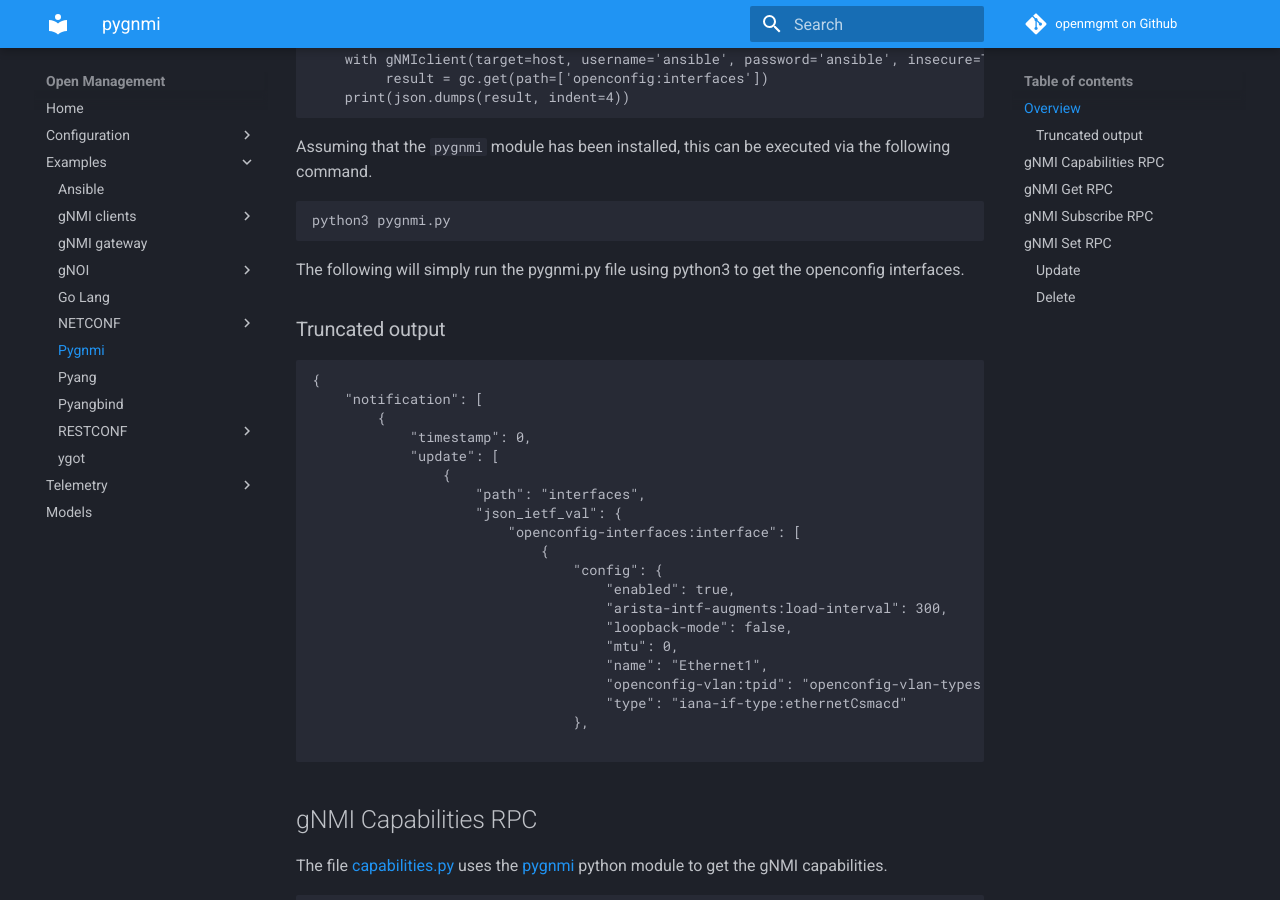
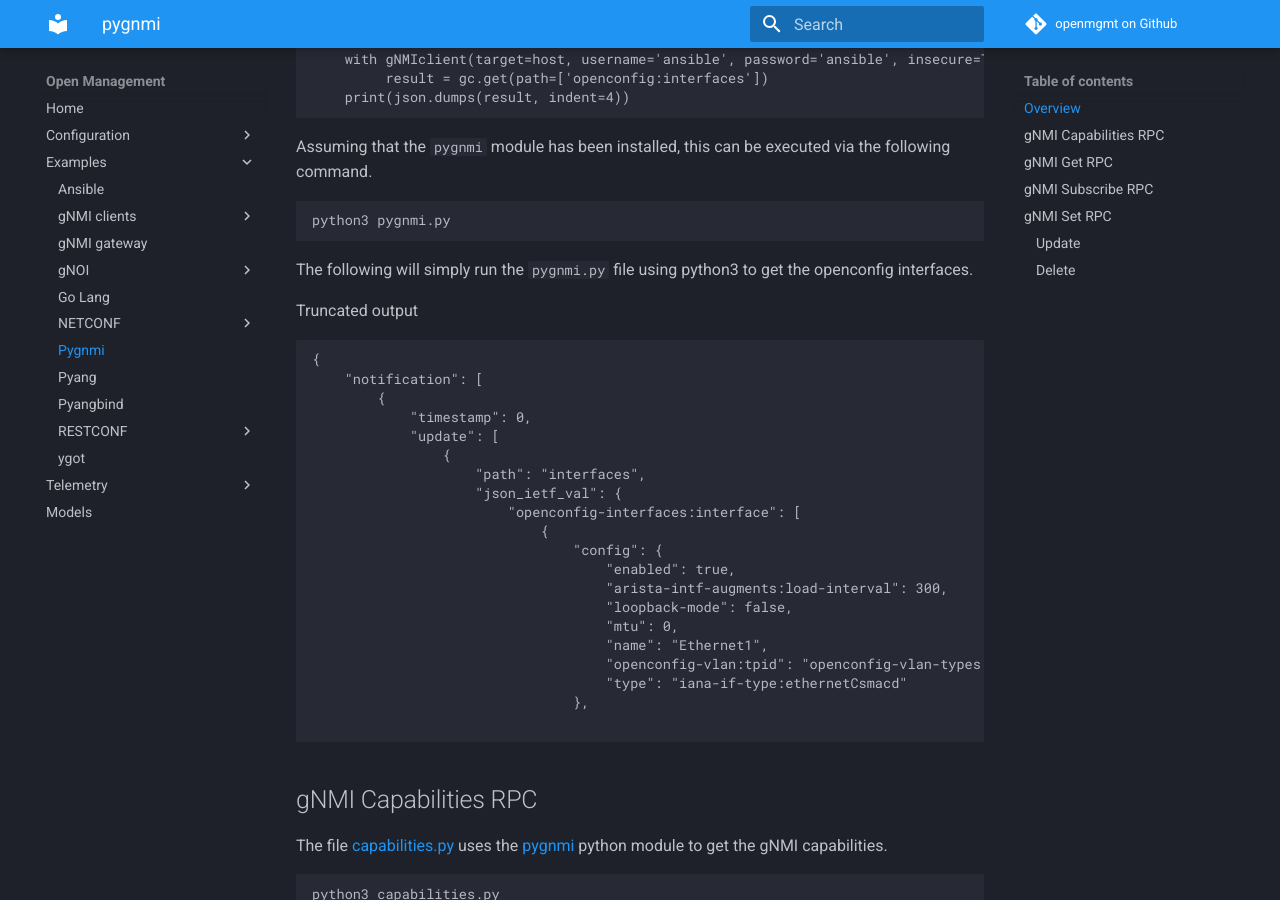
Before and after one commit to aristanetworks/openmgmt, an MkDocs documentation site: the page built from docs/examples/pygnmi/index.md, in a window 1280 px wide and 900 px high, scrolled down 404 px. Built offline with MkDocs 1.6.1 and Material for MkDocs 9.7.7, drawn with Linux system fonts in a browser that asks for light colours; comment, search, counter and statistics services are not loaded.

Commit message:
minor text updates on netconf, pyang, pyangbind examples

````diff
--- a/docs/examples/pygnmi/index.md
+++ b/docs/examples/pygnmi/index.md
@@ -31,9 +31,9 @@ Assuming that the `pygnmi` module has been installed, this can be executed via t
 python3 pygnmi.py
 ```
 
-The following will simply run the pygnmi.py file using python3 to get the openconfig interfaces.
+The following will simply run the `pygnmi.py` file using python3 to get the openconfig interfaces.
 
-### Truncated output
+Truncated output
 
 ```javascript
 {
````
Also changed, not shown: docs/examples/netconf/ncclient.md (+25 -9 lines), docs/examples/pyang/index.md (+3 -1 lines), docs/examples/pyangbind/index.md (+2 -0 lines), docs/examples/restconf/index.md (+0 -2 lines).
